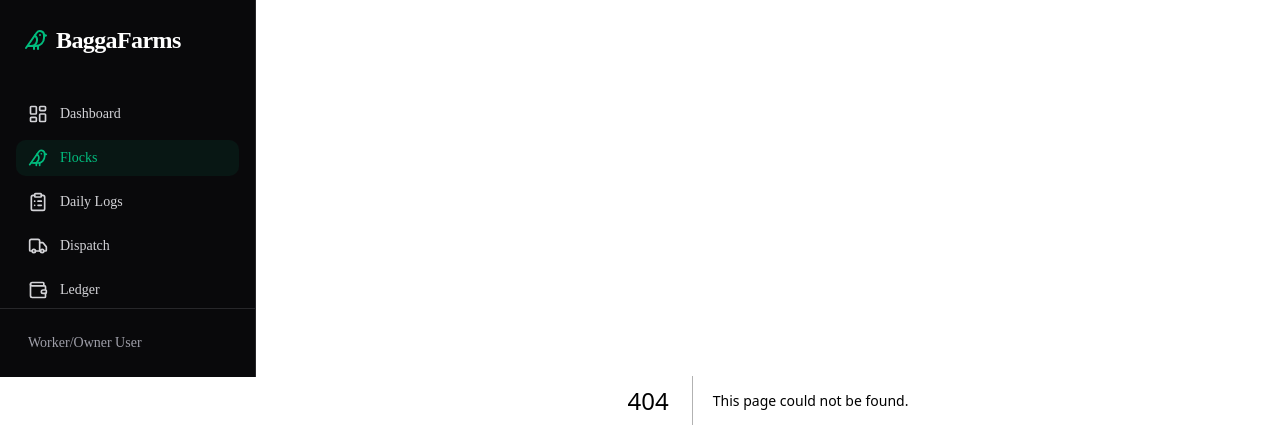
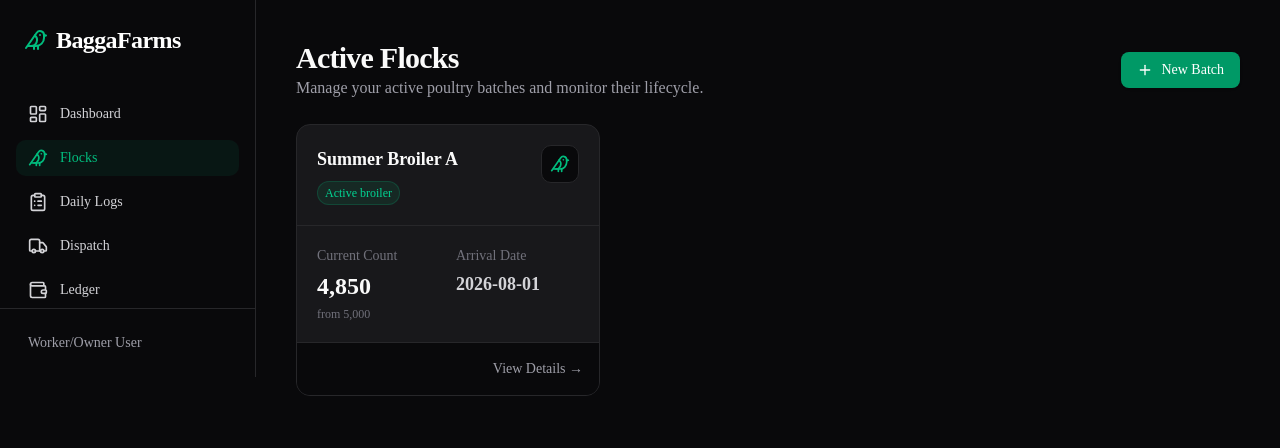
Before and after one commit to zhumail88/baggafarms, a Next.js app: page /flocks in a window 1280 px wide. Before the commit this address had no page. Shown: the top 448 px of the page. Built offline with nearby package versions, Linux system fonts and the light colour scheme.

Commit message:
feat(flocks): implement active flock dashboard and creation modal

```diff
--- /dev/null
+++ b/src/app/flocks/page.tsx
@@ -0,0 +1,67 @@
+import { Bird, Plus } from "lucide-react";
+import FlockCreationModal from "@/components/flocks/FlockCreationModal";
+
+export default function FlocksPage() {
+  // In a real implementation, we would fetch data from Supabase here using Server Components
+  // For scaffolding, we are setting up the UI layout
+
+  const activeFlocks = [
+    {
+      id: "1",
+      batch_name: "Summer Broiler A",
+      flock_type: "broiler",
+      initial_count: 5000,
+      current_count: 4850,
+      arrival_date: "2026-08-01",
+      status: "active",
+    },
+  ];
+
+  return (
+    <div className="p-6 md:p-10 space-y-6 max-w-7xl mx-auto w-full">
+      <div className="flex flex-col sm:flex-row justify-between items-start sm:items-center gap-4">
+        <div>
+          <h1 className="text-3xl font-bold tracking-tight text-zinc-50">Active Flocks</h1>
+          <p className="text-zinc-400">Manage your active poultry batches and monitor their lifecycle.</p>
+        </div>
+        <FlockCreationModal />
+      </div>
+
+      <div className="grid gap-4 md:grid-cols-2 lg:grid-cols-3">
+        {activeFlocks.map((flock) => (
+          <div key={flock.id} className="bg-zinc-900 border border-zinc-800 rounded-xl overflow-hidden flex flex-col">
+            <div className="p-5 border-b border-zinc-800 flex justify-between items-start">
+              <div>
+                <h3 className="font-semibold text-lg text-zinc-50">{flock.batch_name}</h3>
+                <span className="inline-flex items-center rounded-full bg-emerald-500/10 px-2 py-1 text-xs font-medium text-emerald-400 ring-1 ring-inset ring-emerald-500/20 mt-2">
+                  Active {flock.flock_type}
+                </span>
+              </div>
+              <div className="bg-zinc-950 p-2 rounded-lg border border-zinc-800">
+                <Bird className="h-5 w-5 text-emerald-500" />
+              </div>
+            </div>
+
+            <div className="p-5 flex-1 grid grid-cols-2 gap-4">
+              <div>
+                <p className="text-sm font-medium text-zinc-500">Current Count</p>
+                <p className="text-2xl font-bold text-zinc-50 mt-1">{flock.current_count.toLocaleString()}</p>
+                <p className="text-xs text-zinc-500 mt-1">from {flock.initial_count.toLocaleString()}</p>
+              </div>
+              <div>
+                <p className="text-sm font-medium text-zinc-500">Arrival Date</p>
+                <p className="text-lg font-semibold text-zinc-300 mt-1">{flock.arrival_date}</p>
+              </div>
+            </div>
+
+            <div className="p-4 bg-zinc-950 border-t border-zinc-800 flex justify-end">
+               <button className="text-sm text-zinc-400 hover:text-white transition-colors font-medium">
+                 View Details &rarr;
+               </button>
+            </div>
+          </div>
+        ))}
+      </div>
+    </div>
+  );
+}
--- /dev/null
+++ b/src/components/flocks/FlockCreationModal.tsx
@@ -0,0 +1,101 @@
+"use client";
+
+import { useState } from "react";
+import { Plus, X } from "lucide-react";
+
+export default function FlockCreationModal() {
+  const [isOpen, setIsOpen] = useState(false);
+
+  return (
+    <>
+      <button
+        onClick={() => setIsOpen(true)}
+        className="inline-flex items-center justify-center whitespace-nowrap rounded-md text-sm font-medium transition-colors focus-visible:outline-none focus-visible:ring-1 focus-visible:ring-ring disabled:pointer-events-none disabled:opacity-50 bg-emerald-600 text-white shadow hover:bg-emerald-500 h-9 px-4 py-2 gap-2"
+      >
+        <Plus className="h-4 w-4" />
+        New Batch
+      </button>
+
+      {isOpen && (
+        <div className="fixed inset-0 z-50 bg-black/80 flex items-center justify-center p-4">
+          <div className="bg-zinc-950 border border-zinc-800 rounded-xl shadow-lg w-full max-w-md overflow-hidden animate-in fade-in zoom-in-95 duration-200">
+            <div className="flex justify-between items-center p-5 border-b border-zinc-800">
+              <h2 className="text-xl font-semibold text-zinc-50">Initialize New Batch</h2>
+              <button
+                onClick={() => setIsOpen(false)}
+                className="text-zinc-400 hover:text-white transition-colors"
+              >
+                <X className="h-5 w-5" />
+              </button>
+            </div>
+
+            <form className="p-5 space-y-4">
+              <div className="space-y-2">
+                <label htmlFor="batch_name" className="text-sm font-medium text-zinc-300">Batch Name</label>
+                <input
+                  id="batch_name"
+                  name="batch_name"
+                  required
+                  placeholder="e.g. Summer Broiler A"
+                  className="flex h-9 w-full rounded-md border border-zinc-800 bg-zinc-900 px-3 py-1 text-sm shadow-sm transition-colors placeholder:text-zinc-500 focus-visible:outline-none focus-visible:ring-1 focus-visible:ring-emerald-500 text-zinc-50"
+                />
+              </div>
+
+              <div className="space-y-2">
+                <label htmlFor="flock_type" className="text-sm font-medium text-zinc-300">Flock Type</label>
+                <select
+                  id="flock_type"
+                  name="flock_type"
+                  className="flex h-9 w-full rounded-md border border-zinc-800 bg-zinc-900 px-3 py-1 text-sm shadow-sm transition-colors focus-visible:outline-none focus-visible:ring-1 focus-visible:ring-emerald-500 text-zinc-50"
+                >
+                  <option value="broiler">Broiler</option>
+                  <option value="layer">Layer</option>
+                </select>
+              </div>
+
+              <div className="grid grid-cols-2 gap-4">
+                <div className="space-y-2">
+                  <label htmlFor="initial_count" className="text-sm font-medium text-zinc-300">Initial Bird Count</label>
+                  <input
+                    id="initial_count"
+                    name="initial_count"
+                    type="number"
+                    min="1"
+                    required
+                    className="flex h-9 w-full rounded-md border border-zinc-800 bg-zinc-900 px-3 py-1 text-sm shadow-sm transition-colors placeholder:text-zinc-500 focus-visible:outline-none focus-visible:ring-1 focus-visible:ring-emerald-500 text-zinc-50"
+                  />
+                </div>
+                <div className="space-y-2">
+                  <label htmlFor="arrival_date" className="text-sm font-medium text-zinc-300">Arrival Date</label>
+                  <input
+                    id="arrival_date"
+                    name="arrival_date"
+                    type="date"
+                    required
+                    className="flex h-9 w-full rounded-md border border-zinc-800 bg-zinc-900 px-3 py-1 text-sm shadow-sm transition-colors placeholder:text-zinc-500 focus-visible:outline-none focus-visible:ring-1 focus-visible:ring-emerald-500 text-zinc-50 [&::-webkit-calendar-picker-indicator]:invert"
+                  />
+                </div>
+              </div>
+
+              <div className="pt-4 flex justify-end gap-3">
+                <button
+                  type="button"
+                  onClick={() => setIsOpen(false)}
+                  className="inline-flex items-center justify-center whitespace-nowrap rounded-md text-sm font-medium transition-colors border border-zinc-800 bg-transparent hover:bg-zinc-800 text-zinc-300 h-9 px-4 py-2"
+                >
+                  Cancel
+                </button>
+                <button
+                  type="submit"
+                  className="inline-flex items-center justify-center whitespace-nowrap rounded-md text-sm font-medium transition-colors bg-emerald-600 text-white shadow hover:bg-emerald-500 h-9 px-4 py-2"
+                >
+                  Initialize Batch
+                </button>
+              </div>
+            </form>
+          </div>
+        </div>
+      )}
+    </>
+  );
+}
```
